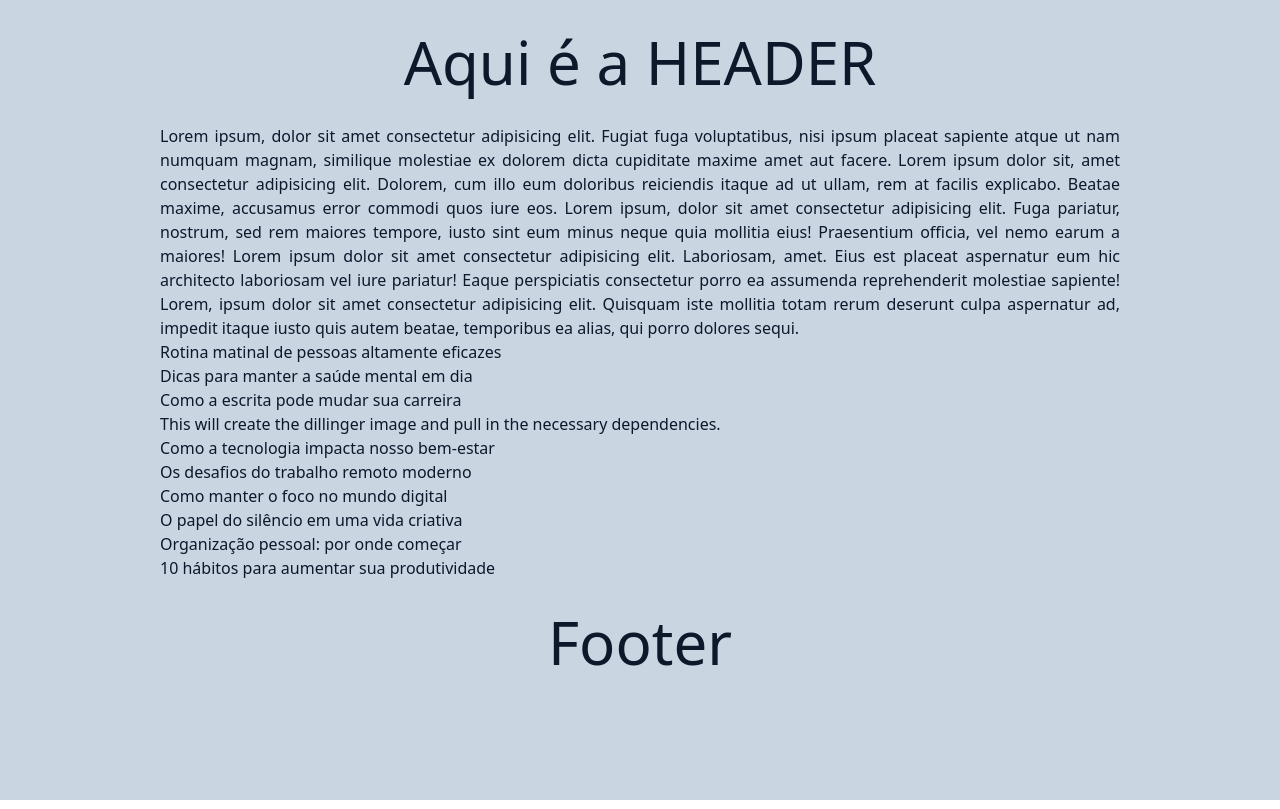
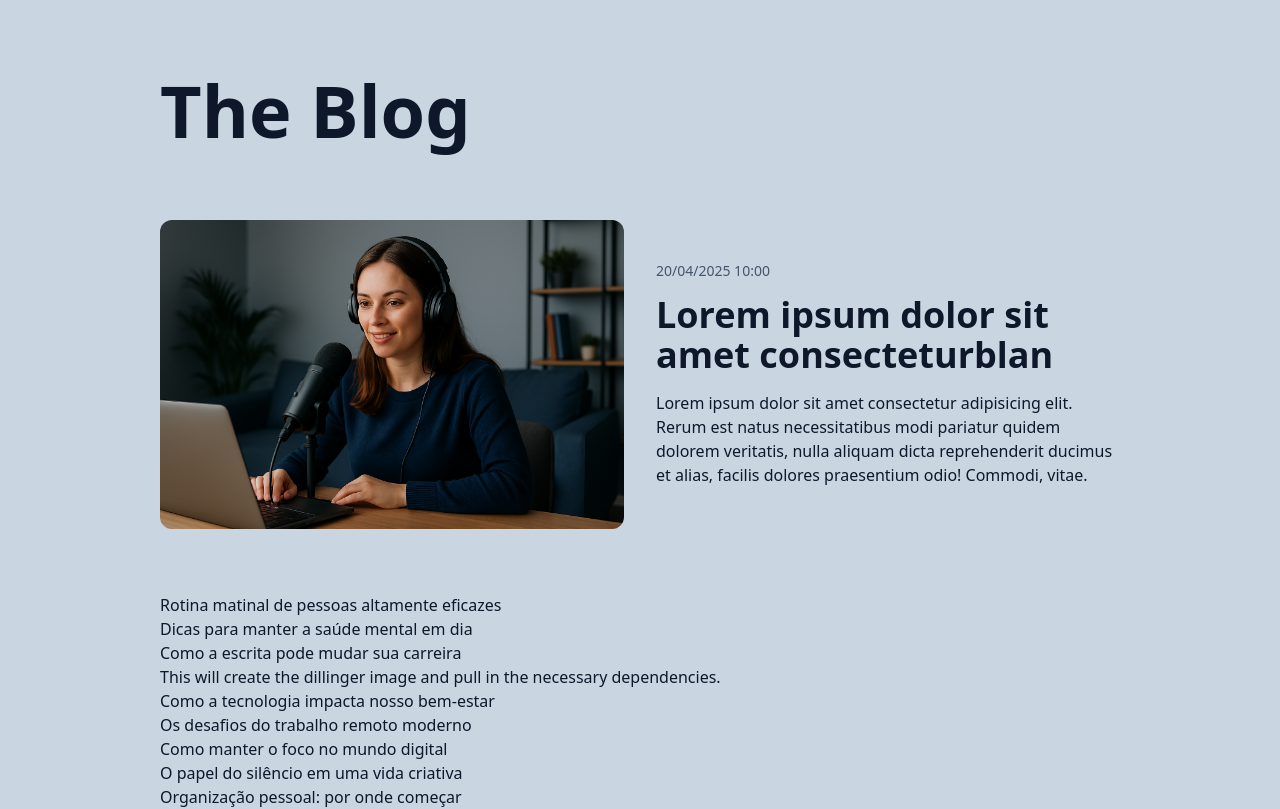
Before and after one commit to Kinz015/Theblog, a Next.js app: page / in a window 1280 px wide. Shown: the top 809 px of the page. Built offline with nearby package versions, Linux system fonts and the light colour scheme.

Commit message:
estilizando a pagina

```diff
--- a/src/app/page.tsx
+++ b/src/app/page.tsx
@@ -1,32 +1,40 @@
 import { Container } from "@/components/Container";
+import { Header } from "@/components/Header";
 import { PostList } from "@/components/PostList";
 import { SpinLoader } from "@/components/SpinLoader";
+import Image from "next/image";
+import Link from "next/link";
 import { Suspense } from "react";
 
 export default async function HomePage() {
   return (
     <Container>
-      <header>
-        <h1 className="text-6xl fort-bold text-center py-8">Aqui é a HEADER</h1>
-        <p className="text-justify">
-          Lorem ipsum, dolor sit amet consectetur adipisicing elit. Fugiat fuga
-          voluptatibus, nisi ipsum placeat sapiente atque ut nam numquam magnam,
-          similique molestiae ex dolorem dicta cupiditate maxime amet aut
-          facere. Lorem ipsum dolor sit, amet consectetur adipisicing elit.
-          Dolorem, cum illo eum doloribus reiciendis itaque ad ut ullam, rem at
-          facilis explicabo. Beatae maxime, accusamus error commodi quos iure
-          eos. Lorem ipsum, dolor sit amet consectetur adipisicing elit. Fuga
-          pariatur, nostrum, sed rem maiores tempore, iusto sint eum minus neque
-          quia mollitia eius! Praesentium officia, vel nemo earum a maiores!
-          Lorem ipsum dolor sit amet consectetur adipisicing elit. Laboriosam,
-          amet. Eius est placeat aspernatur eum hic architecto laboriosam vel
-          iure pariatur! Eaque perspiciatis consectetur porro ea assumenda
-          reprehenderit molestiae sapiente! Lorem, ipsum dolor sit amet
-          consectetur adipisicing elit. Quisquam iste mollitia totam rerum
-          deserunt culpa aspernatur ad, impedit itaque iusto quis autem beatae,
-          temporibus ea alias, qui porro dolores sequi.
-        </p>
-      </header>
+      <Header />
+
+      <section className="grid grid-cols-1 gap-8 mb-16 sm:grid-cols-2 group">
+        <Link className="w-full h-full overflow-hidden rounded-xl" href="#">
+          <Image
+            className="w-full object-cover object-center h-full group-hover:scale-105 transition"
+            src="/images/bryen_0.png"
+            width={1200}
+            height={720}
+            alt="Título"
+            priority
+          />
+        </Link>
+        <div className="flex flex-col gap-4 sm:justify-center">
+          <time className="text-slate-600 text-sm/tight" dateTime="2025-04-20">20/04/2025 10:00</time>
+          <h1 className="text-2xl/tight font-extrabold sm:text-4xl">
+            <Link href="#">Lorem ipsum dolor sit amet consecteturblan</Link>
+          </h1>
+          <p>
+            Lorem ipsum dolor sit amet consectetur adipisicing elit. Rerum est
+            natus necessitatibus modi pariatur quidem dolorem veritatis, nulla
+            aliquam dicta reprehenderit ducimus et alias, facilis dolores
+            praesentium odio! Commodi, vitae.
+          </p>
+        </div>
+      </section>
 
       <Suspense fallback={<SpinLoader />}>
         <PostList />
--- a/src/components/Header/index.tsx
+++ b/src/components/Header/index.tsx
@@ -1,25 +1,21 @@
 "use client";
 
 import clsx from "clsx";
+import Link from "next/link";
 
 export function Header() {
-  console.log("header")
-
   return (
-    <h1
-      className={clsx(
-        "text-6xl",
-        "font-bold",
-        "text-blue-400",
-        "hover:text-blue-50",
-        "hover:cursor-pointer",
-        "hover:bg-blue-400",
-        "transition",
-        "duration-100"
-      )}
-      onClick={() => alert(123)}
-    >
-      Oi pessoal lindo
-    </h1>
+    <header>
+      <h1
+        className={clsx(
+          "text-4xl/normal font-extrabold py-8",
+          "sm:text-5xl/normal sm:py-10",
+          "md:text-6xl/normal md:py-12",
+          "lg:text-7xl/normal lg:py-14"
+        )}
+      >
+        <Link href="#">The Blog</Link>
+      </h1>
+    </header>
   );
 }
--- a/src/components/PostList/index.tsx
+++ b/src/components/PostList/index.tsx
@@ -6,7 +6,11 @@
   return (
     <div>
       {posts.map((post) => {
-        return <p key={post.id}>{post.title}</p>;
+        return (
+          <div key={post.id}>
+            <p >{post.title}</p>
+          </div>
+        )
       })}
     </div>
   );
--- a/src/components/SpinLoader/index.tsx
+++ b/src/components/SpinLoader/index.tsx
@@ -17,7 +17,7 @@
       <div
         className={clsx(
           "w-10 h-10",
-          "border-5 border-t-transparent border-slate-900",
+          "border-5 border-t-transparent border-slate-900 dark:border-t-transparent dark:border-white",
           "rounded-full",
           "animate-spin"
         )}
```
